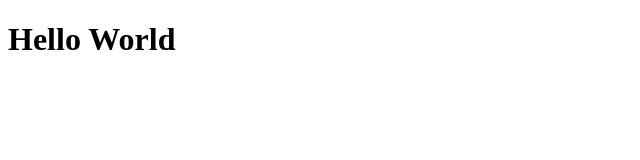
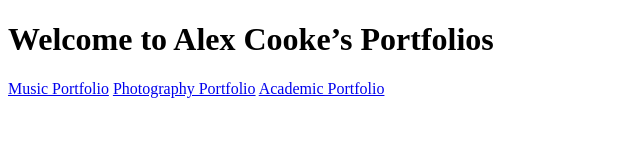
Before and after one commit to empyreandance/empyreandance.github.io, a plain HTML site: page index.html in a window 1280 px wide. Shown: the whole page, without its empty margins (0-640 px from the left). Drawn offline with Linux system fonts and the light colour scheme.

Commit message:
Update index.html

```diff
--- a/index.html
+++ b/index.html
@@ -1,9 +1,19 @@
 <!DOCTYPE html>
- <html>
+<html lang="en">
 <head>
-     <title>My Website</title>
+  <meta charset="utf-8">
+  <title>Alex Cooke</title>
+  <meta name="viewport" content="width=device-width,initial-scale=1">
+  <link rel="stylesheet" href="styles.css">
 </head>
 <body>
-     <h1>Hello World</h1>
+  <div class="container">
+    <h1>Welcome to Alex Cooke’s Portfolios</h1>
+    <nav>
+      <a href="https://music.alexcooke.co">Music Portfolio</a>
+      <a href="https://photo.alexcooke.co">Photography Portfolio</a>
+      <a href="https://research.alexcooke.io">Academic Portfolio</a>
+    </nav>
+  </div>
 </body>
 </html>
```
Lines whose indentation alone changed are shown as unchanged.
